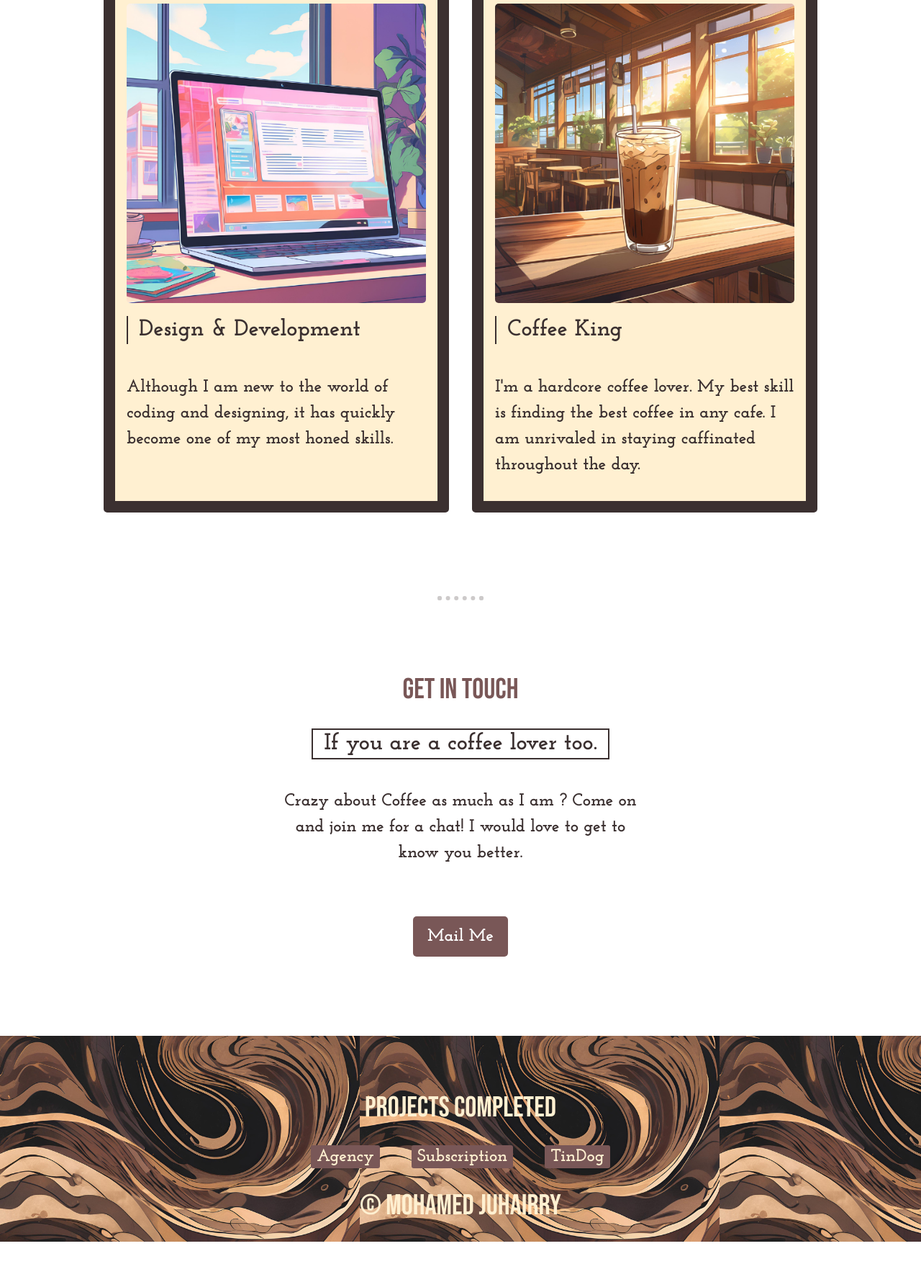
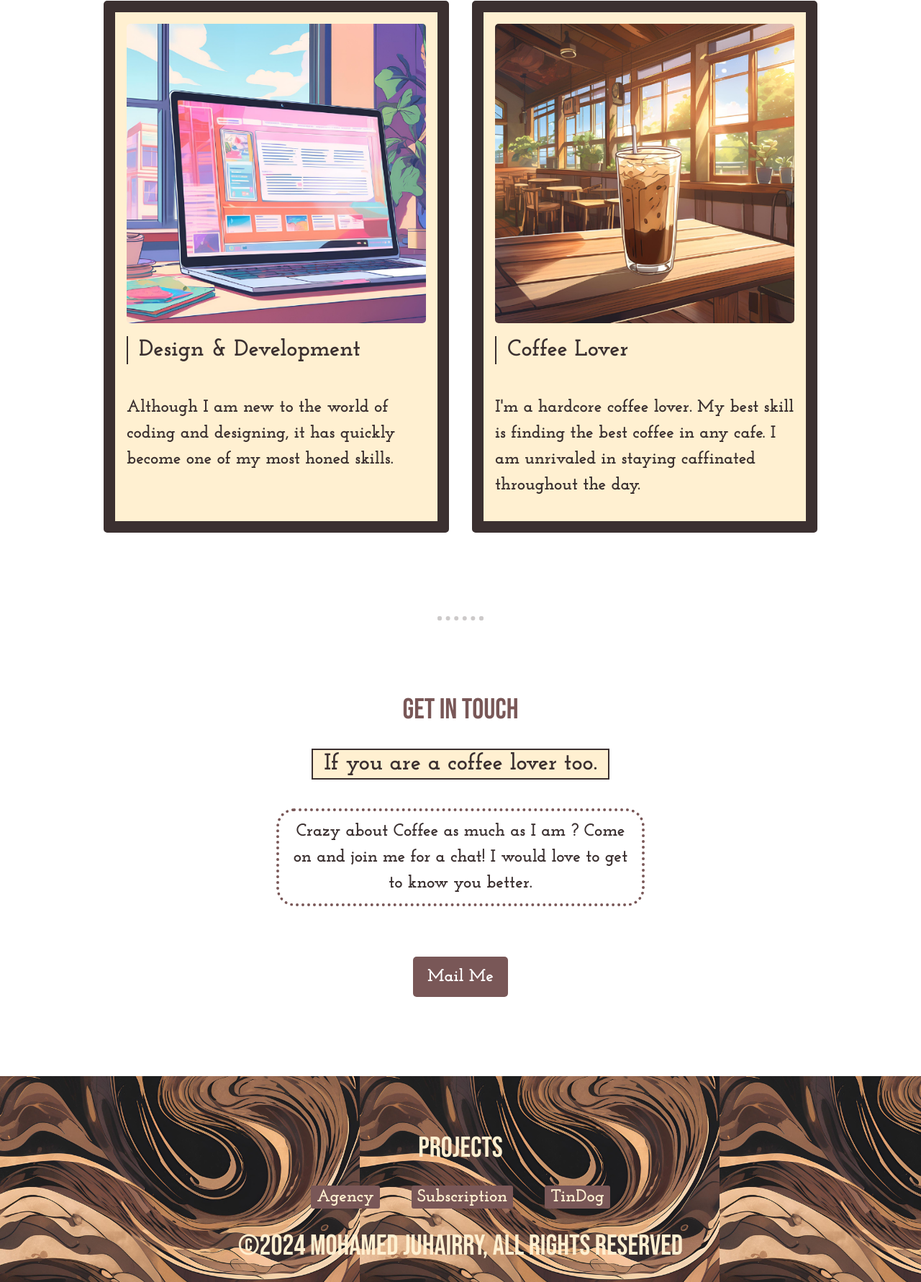
Before and after one commit to Juhairry-Anwer/Juhairry-s-Personal-Website, a plain HTML site: page index.html in a window 1280 px wide. Shown: the part 1705-3486 px from the top of the page at 72% size. Before the commit the page ends 3430 px from the top, so only its background shows below. Drawn offline with nearby package versions, Linux system fonts and the light colour scheme.

Commit message:
Add files via upload

```diff
--- a/index.html
+++ b/index.html
@@ -55,7 +55,7 @@
           <img src="./coffee.png" alt="Coffee" class="coffee">
         </div>
         <div class="lover">
-          <h3>Coffee King</h3>
+          <h3>Coffee Lover</h3>
           <br>
           <p style="text-align: left;" class="josefin-slab-regular">I'm a hardcore coffee lover. My best skill is finding the best coffee in any cafe.
             I am unrivaled in staying caffinated throughout the day.
@@ -67,7 +67,7 @@
     <hr>
     <div>
       <h2 class="bebas-neue-regular">Get In Touch</h2>
-      <h3 style="width: fit-content; margin: 30px auto; border: 2px solid #3b3030;">If you are a coffee lover too.</h3>
+      <h3 style="width: fit-content; margin: 30px auto; border: 2px solid #3B3030; background-color: #FFF0D1;">If you are a coffee lover too.</h3>
       <p class="josefin-slab-regular me">Crazy about Coffee as much as I am ?
         Come on and join me for a chat! I would love to get to know you better.
       </p>
@@ -79,13 +79,13 @@
 <section>
   <div class="bottom-container">
     <footer>
-      <p class="bebas-neue-regular" style="margin-bottom: 20px;">Projects Completed</p>
+      <p class="bebas-neue-regular" style="margin-bottom: 20px;">Projects</p>
       <div class="links">
         <a href="https://juhairry-anwer.github.io/Web-design-agency-project/" class="agency">Agency</a>
         <a href="https://juhairry-anwer.github.io/Pricing-table-project/" class="pricing-table">Subscription</a>
         <a href="https://juhairry-anwer.github.io/Tindog-Project/" class="tindog">TinDog</a>
       </div>
-      <p class="bebas-neue-regular">© Mohamed Juhairry</p>
+      <p class="bebas-neue-regular">©2024 Mohamed Juhairry, all rights reserved</p>
     </footer>
   </div>
 </section>
--- a/style.css
+++ b/style.css
@@ -100,6 +100,9 @@ div h1 {
     margin: auto;
     width: 40%;
     margin: 40px auto 60px;
+    border: 4px dotted #795757;
+    padding: 10px;
+    border-radius: 25px;
 }
 
 div > h2 {
@@ -161,14 +164,20 @@ div > hr {
     .bebas-neue-regular {
         font-size: 2rem;
     }
+    .me {
+        width: 60%;
+    }
 }
 
-@media (max-width: 640px) {
+@media (min-width: 365px) and (max-width: 640px) {
     .allura-regular {
         font-size: 2.25rem;
     }
     .bebas-neue-regular {
         font-size: 1.75rem;
+    }
+    .me {
+        width: 75%;
     }
 }
 
@@ -194,6 +203,9 @@ div > hr {
     }
     .top-container h2, div h1, .profile, .parent h3 {
         overflow: hidden;
+    }
+    .me {
+        width: 90%;
     }
 }
 
```
